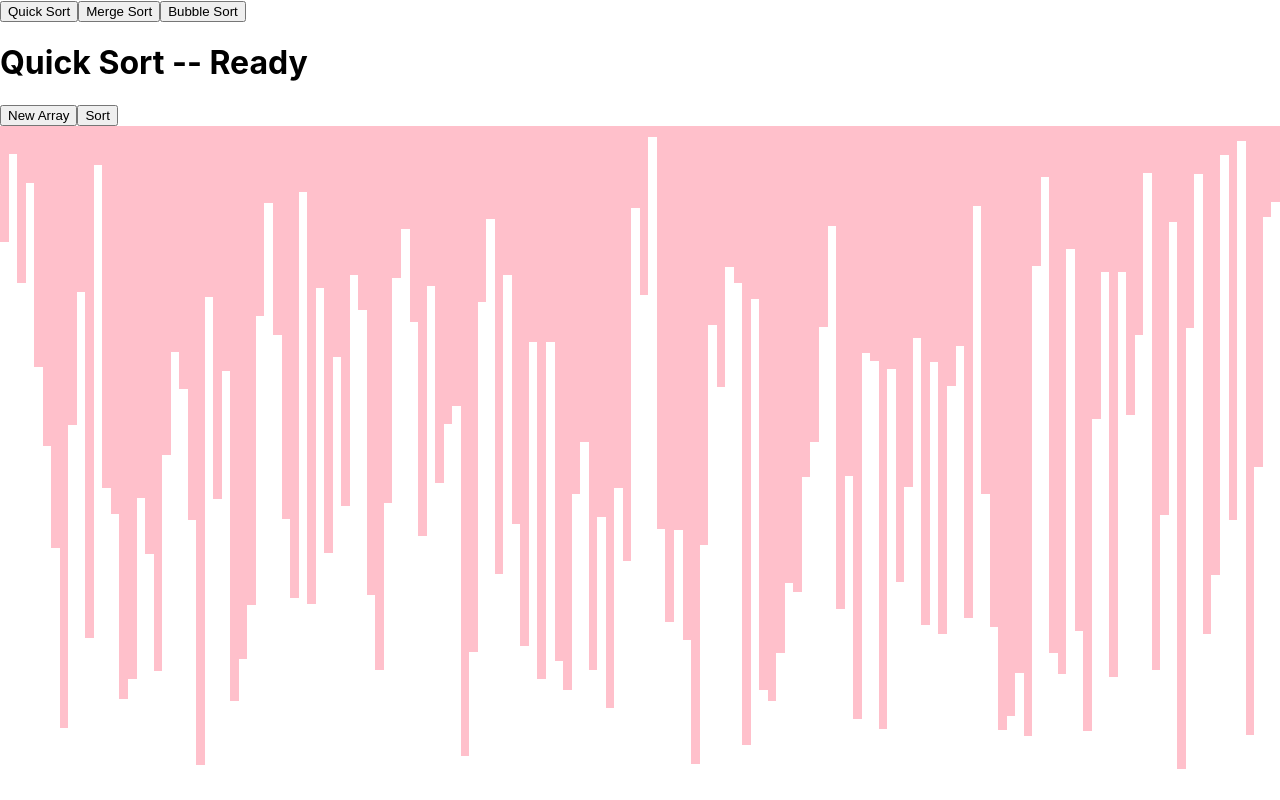
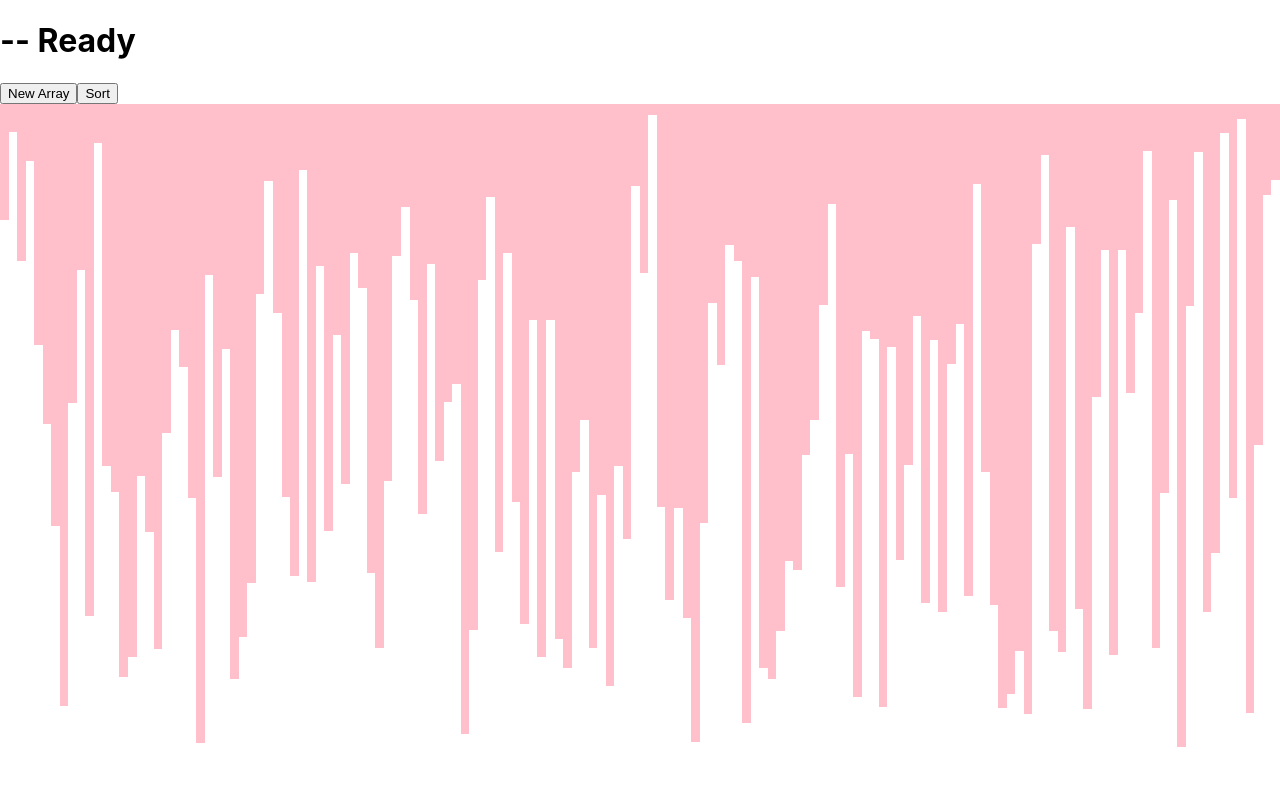
Before and after one commit to chrxtopher/Sort-It-Out, a React (Create React App) app: page / in a window 1280 px wide. Built offline with nearby package versions, Linux system fonts and the light colour scheme.

Commit message:
Removed home component

```diff
--- a/src/App.js
+++ b/src/App.js
@@ -1,9 +1,9 @@
-import Home from "./components/Home";
+import SortingGraph from "./components/SortingGraph";
 
 function App() {
   return (
     <div>
-      <Home />
+      <SortingGraph />
     </div>
   );
 }
--- a/src/components/Home.jsx
+++ /dev/null
@@ -1,44 +0,0 @@
-import React, { useState } from "react";
-import SortingGraph from "./SortingGraph";
-
-function Home() {
-  const [activeAlgorithm, setActiveAlgorithm] = useState("Quick Sort");
-
-  const handleSortChange = (e) => {
-    e.preventDefault();
-    setActiveAlgorithm(e.target.value);
-  };
-  return (
-    <div>
-      <header>
-        <button
-          type="button"
-          className="change-sort-button"
-          value="Quick Sort"
-          onClick={handleSortChange}
-        >
-          Quick Sort
-        </button>
-        <button
-          className="change-sort-button"
-          value="Merge Sort"
-          onClick={handleSortChange}
-        >
-          Merge Sort
-        </button>
-        <button
-          className="change-sort-button"
-          value="Bubble Sort"
-          onClick={handleSortChange}
-        >
-          Bubble Sort
-        </button>
-      </header>
-      <div>
-        <SortingGraph algorithm={activeAlgorithm} />
-      </div>
-    </div>
-  );
-}
-
-export default Home;
```
